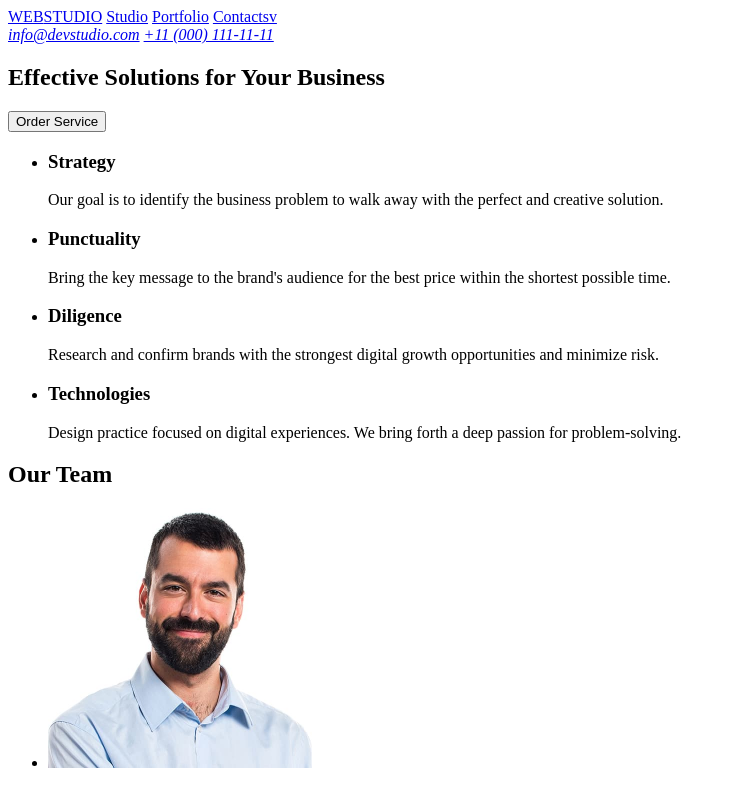
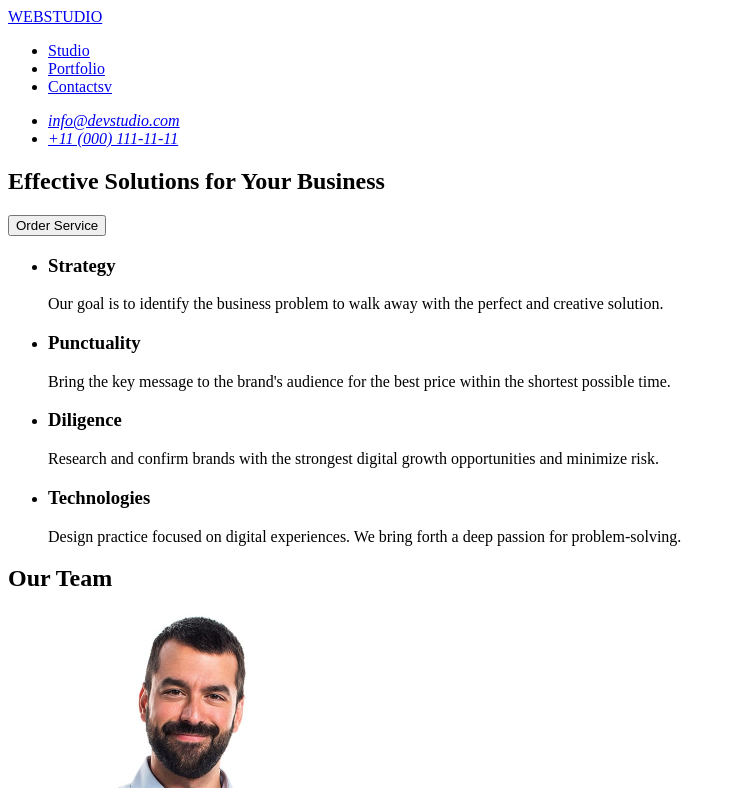
Before and after one commit to viachesllav/goit-markup-hw-01, a plain HTML site: page index.html in a window 1280 px wide. Shown: the top 788 px of the page, without its empty margins (0-736 px from the left). Drawn offline with Linux system fonts and the light colour scheme.

Commit message:
goit-markup-hw-01-dz1.1

```diff
--- a/index.html
+++ b/index.html
@@ -7,15 +7,19 @@
   </head>
   <body>
     <header>
+      <a href="./index.html" target="_blank">WEBSTUDIO</a>
       <nav>
-        <a href="./index.html" target="_blank"><span>WEB</span>STUDIO</a>
-        <a href="Studio" target="_blank">Studio</a>
-        <a href="Portfolio" target="_blank">Portfolio</a>
-        <a href="Contactsv" target="_blank">Contactsv</a>
+        <ul>
+          <li><a href="Studio" target="_blank">Studio</a></li>
+          <li><a href="Portfolio" target="_blank">Portfolio</a></li>
+          <li><a href="Contactsv" target="_blank">Contactsv</a></li>
+        </ul>
       </nav>
       <address>
-        <a href="mailto:info@devstudio.com">info@devstudio.com</a>
-        <a href="tel:+110001111111">+11 (000) 111-11-11</a>
+        <ul>
+          <li><a href="mailto:info@devstudio.com">info@devstudio.com</a></li>
+          <li><a href="tel:+110001111111">+11 (000) 111-11-11</a></li>
+        </ul>
       </address>
     </header>
 
@@ -114,10 +118,11 @@
       <!-- #footer -->
       <section>
         <h2 hidden>footer</h2>
-        <a href="./index.html" target="_blank"><span>WEB</span>STUDIO</a>
+        <a href="./index.html" target="_blank">WEBSTUDIO</a>
         <p>
-          Increase the flow of customers and sales for your business with
-          digital marketing & growth solutions.
+          Increase the flow of customers and <br />
+          sales for your business with digital <br />
+          marketing & growth solutions.
         </p>
       </section>
       <!-- #endfooter -->
```
